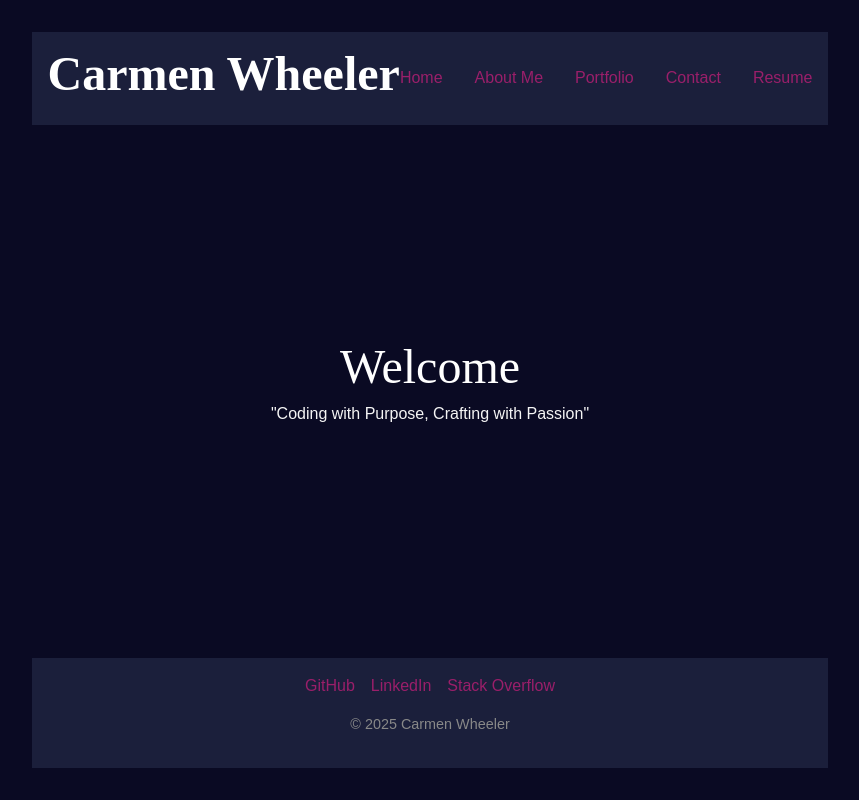
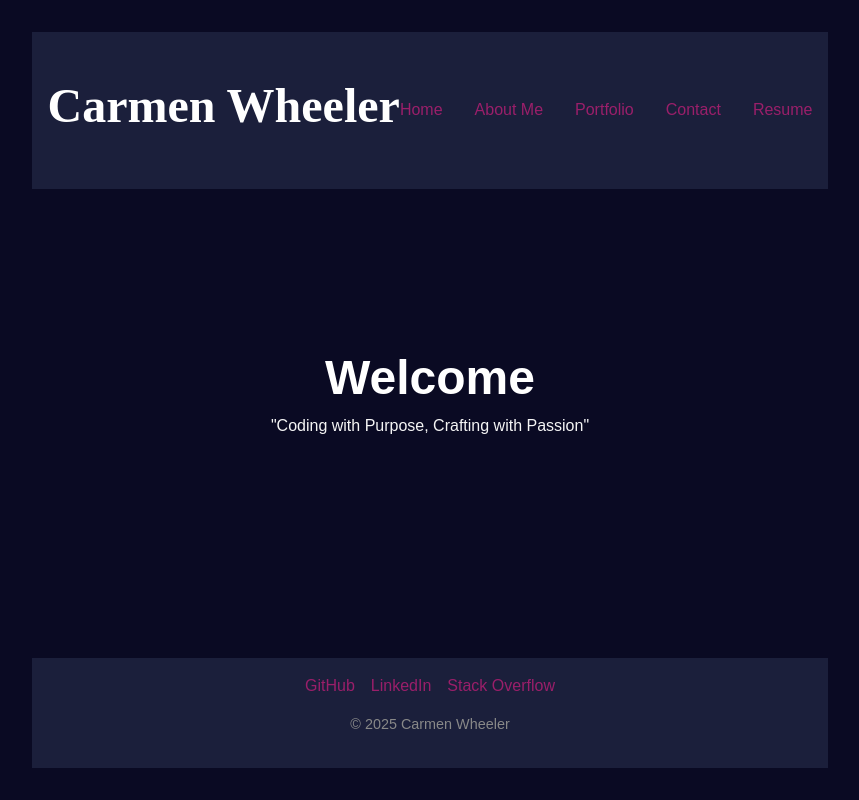
Before and after one commit to OutsideofemiT/Portfolio_CW, a React (Vite) app: page / in a window 1280 px wide. Shown: the whole page, without its empty margins (210-1069 px from the left). Built offline with nearby package versions, Linux system fonts and the light colour scheme.

Commit message:
updated home page styling

```diff
--- a/src/assets/styles/App.css
+++ b/src/assets/styles/App.css
@@ -114,16 +114,3 @@ footer {
   padding: 0 !important;
   margin: 0 auto !important;
 }
-h1.signature {
-  font-family: 'Dancing Script', cursive !important;
-  font-size: 3rem !important;  /* Adjust as needed */
-  font-weight: 700 !important;
-  color: #fff !important;
-  text-align: center !important;
-}
-.h1, h1 {
-  font-size: 3rem !important;
-  line-height: 1.1 !important;
-  color: #fff !important;
-  font-family: 'Dancing Script', cursive !important;
-}
--- a/src/assets/styles/index.css
+++ b/src/assets/styles/index.css
@@ -146,14 +146,14 @@ a:hover {
 
 header {
   display: flex;
-  align-items: center;
-  justify-content: space-between;
-  min-width: 320px;
-  padding: 1em;
-  background-color: #1B1F3B; /* Deep Space Blue */
-  color: #F5F5F5; /* White Smoke */
+  justify-content: space-between;  /* Name on the left, nav on the right */
+  align-items: center;  /* Vertically align items */
   width: 100%;
+  padding: 3em 1em;  /* Adjust padding for better spacing */
+  background-color: #1B1F3B;
+  color: #F5F5F5;
 }
+
 
 footer {
   display: flex;
@@ -272,9 +272,20 @@ h1.signature {
   color: #fff !important;
   text-align: center !important;
 }
-.h1, h1 {
-  font-size: 3rem !important;
-  line-height: 1.1 !important;
-  color: #fff !important;
-  font-family: 'Dancing Script', cursive !important;
+/* Override Bootstrap global heading styles */
+h1, h2, h3, h4, h5, h6 {
+  font-family: inherit !important;
 }
+.home-container {
+  display: flex;
+  flex-direction: column;
+  align-items: center;
+  text-align: center;
+  padding: 10rem 0;
+}
+
+.welcome-text {
+  font-size: 3rem;  /* Keep size the same */
+  font-weight: bold;
+  color: #fff;
+}
--- a/src/components/Home.jsx
+++ b/src/components/Home.jsx
@@ -1,11 +1,33 @@
-import React from 'react';
+import React from "react";
+import { motion } from "framer-motion";
 
 const Home = () => {
   return (
-    <div className="main-content">
-      <h1>Welcome</h1>
-      <p>"Coding with Purpose, Crafting with Passion"</p>
-    </div>
+    <motion.section
+      className="home-container text-center"
+      initial={{ opacity: 0, x: 100 }} // Start off-screen to the right
+      animate={{ opacity: 1, x: 0 }}  // Slide in to position
+      transition={{ duration: 1, ease: "easeOut" }} // Smooth easing
+    >
+      {/* Animated Welcome Text */}
+      <motion.h2
+        className="welcome-text"
+        initial={{ opacity: 0, x: 100 }}
+        animate={{ opacity: 1, x: 0 }}
+        transition={{ delay: 0.3, duration: 1, ease: "easeOut" }}
+      >
+        Welcome
+      </motion.h2>
+
+      {/* Animated Tagline */}
+      <motion.p
+        initial={{ opacity: 0, x: 100 }}
+        animate={{ opacity: 1, x: 0 }}
+        transition={{ delay: 0.5, duration: 1, ease: "easeOut" }}
+      >
+        "Coding with Purpose, Crafting with Passion"
+      </motion.p>
+    </motion.section>
   );
 };
 
```
